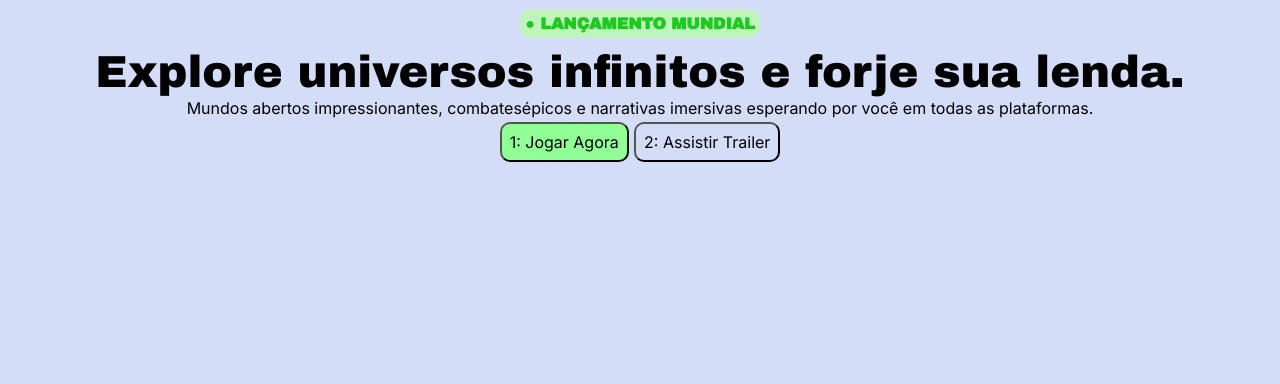
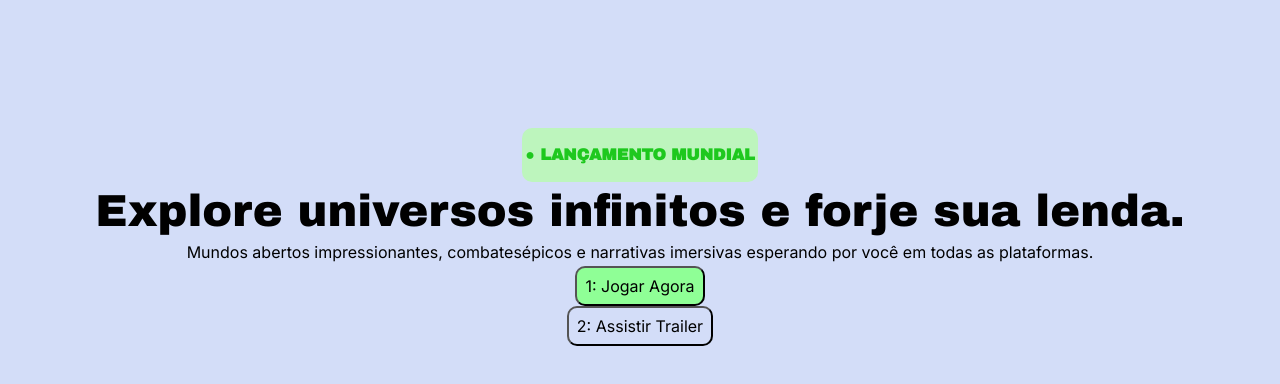
Before and after one commit to 0001205390-png/hero-tipografia, a plain HTML site: page index.html in a window 1280 px wide. Drawn offline with Linux system fonts and the light colour scheme.

Commit message:
aplicação do displey,no cod

```diff
--- a/css/styles.css
+++ b/css/styles.css
@@ -13,6 +13,9 @@ body {
     font-size: 2.8rem;
     letter-spacing: compact;
     font-family: "Archivo Black";
+    display: inline-block;
+    padding: 5px;
+    border-radius:8px;
 }
 .subtitulo {
     line-height: 1.6rem;
@@ -22,16 +25,30 @@ body {
     padding:0.5rem ;
     font-size: 1rem;
     border-radius: 10px;
+    font-family: "inter";
+    display: inline-block;
+}
+#btn1 {
     background-color: #8fff96;
     font-family: "inter";
+    display: block;
 }
-#assistir {
+#btn2 {
     background-color:#d3ddf8 ;
+    font-family: "inter";
 }
 .lancamento {
     background-color: #bdf5bd;
     color: #1ec81e;
     border-radius: 10px;
-    padding: 5px;
+    padding: 3px;
     line-height: 3rem;
+    display: inline-block;
 }
+.hero {
+    margin-top: 10%;
+}
+
+.promocao {
+    display: none;
+}
--- a/index.html
+++ b/index.html
@@ -21,9 +21,10 @@
         <br>
         <span class="tag">Explore universos infinitos e forje sua lenda.</span>
         <p class="subtitulo">Mundos abertos impressionantes, combatesépicos e narrativas imersivas esperando por você
-        em todas as plataformas.</p>
-        <button class="btn"> 1: Jogar Agora</button>
-        <button class="btn" id="assistir"> 2: Assistir Trailer</button>
+            em todas as plataformas.</p>
+        <center><button class="btn" id="btn1"> 1: Jogar Agora</button></center>
+        <button class="btn" id="btn2"> 2: Assistir Trailer</button>
+        <div class="promocao">CUPOM EXCLUSIVO: SENAI2026 </div>
     </header>
 </body>
 
```
